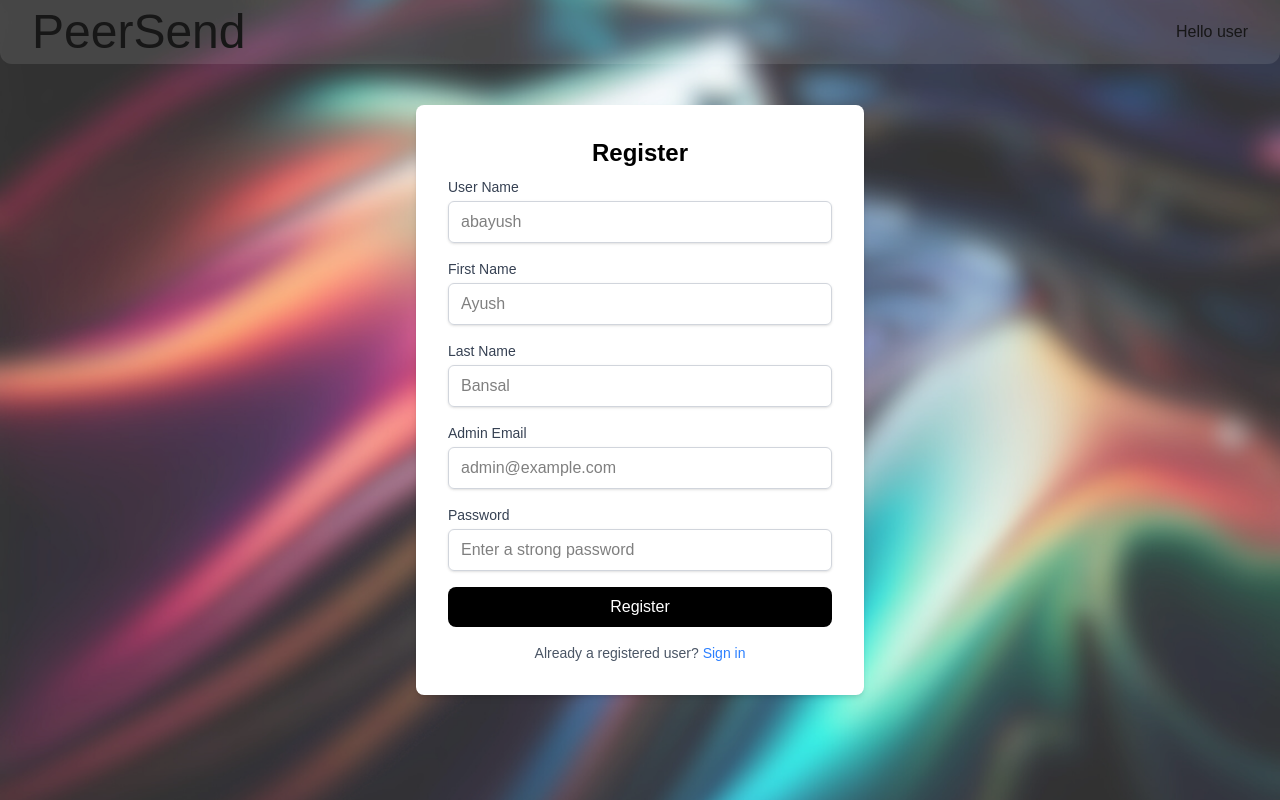
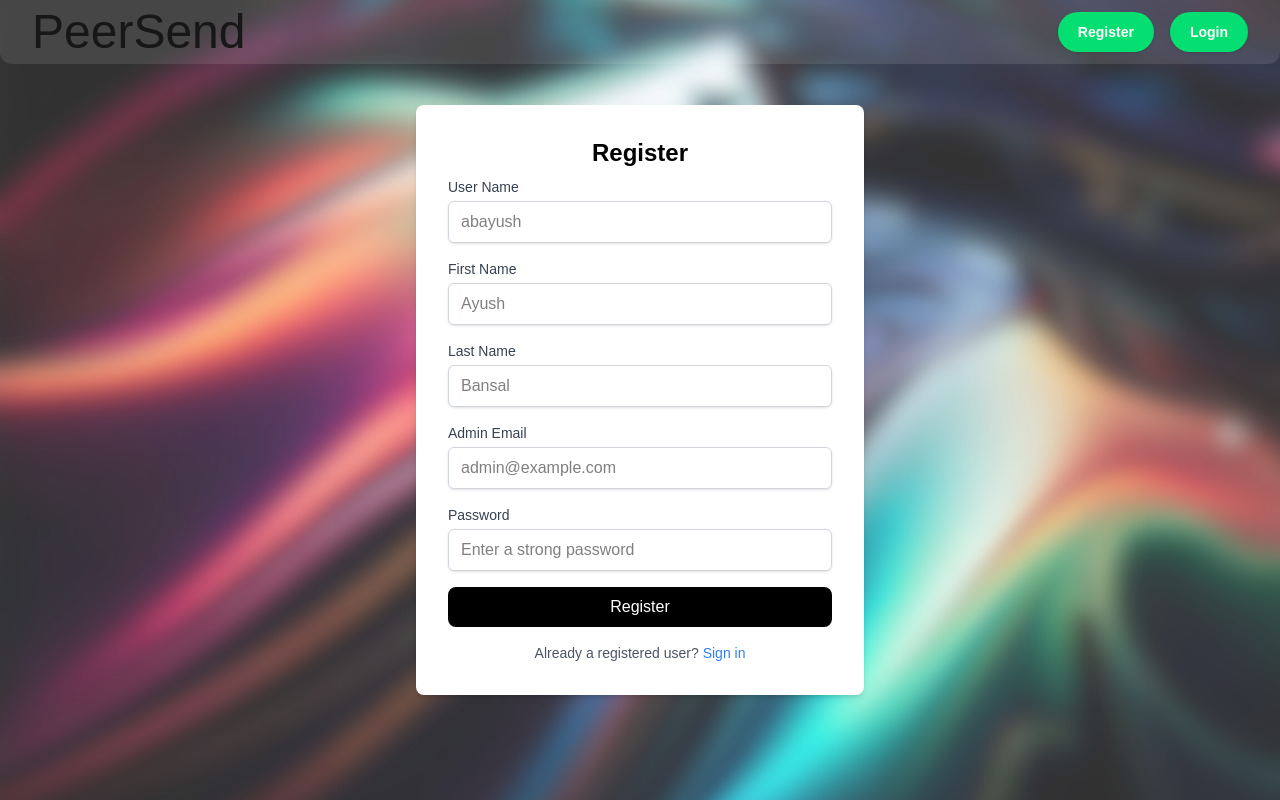
Before and after one commit to ab-sc4t/peersend, a Next.js app: page /signup in a window 1280 px wide. Built offline with nearby package versions, Linux system fonts and the light colour scheme; no server answers.

Commit message:
Buttons added

```diff
--- a/components/Header.jsx
+++ b/components/Header.jsx
@@ -1,13 +1,24 @@
-export default function Header() {
+import { authOptions } from "@/lib/auth";
+import Button from "@/ui/Button";
+import { getServerSession } from "next-auth";
+
+export default async function Header() {
+    const session = await getServerSession(authOptions)
+    console.log(session);
     return (
         <div className="fixed top-0 left-0 w-screen flex justify-between px-8 py-2 bg-white/10 rounded-bl-xl rounded-br-xl">
             <div className="text-5xl">
                 PeerSend
             </div>
-            <div className="flex justify-center items-center">
-                <div>
-                    Hello user
-                </div>
+            <div className="flex justify-center items-center gap-4">
+                <Button
+                    text="Register"
+                    href="/signup"
+                />
+                <Button
+                    text="Login"
+                    href="/signin"
+                />
             </div>
         </div>
     )
```
